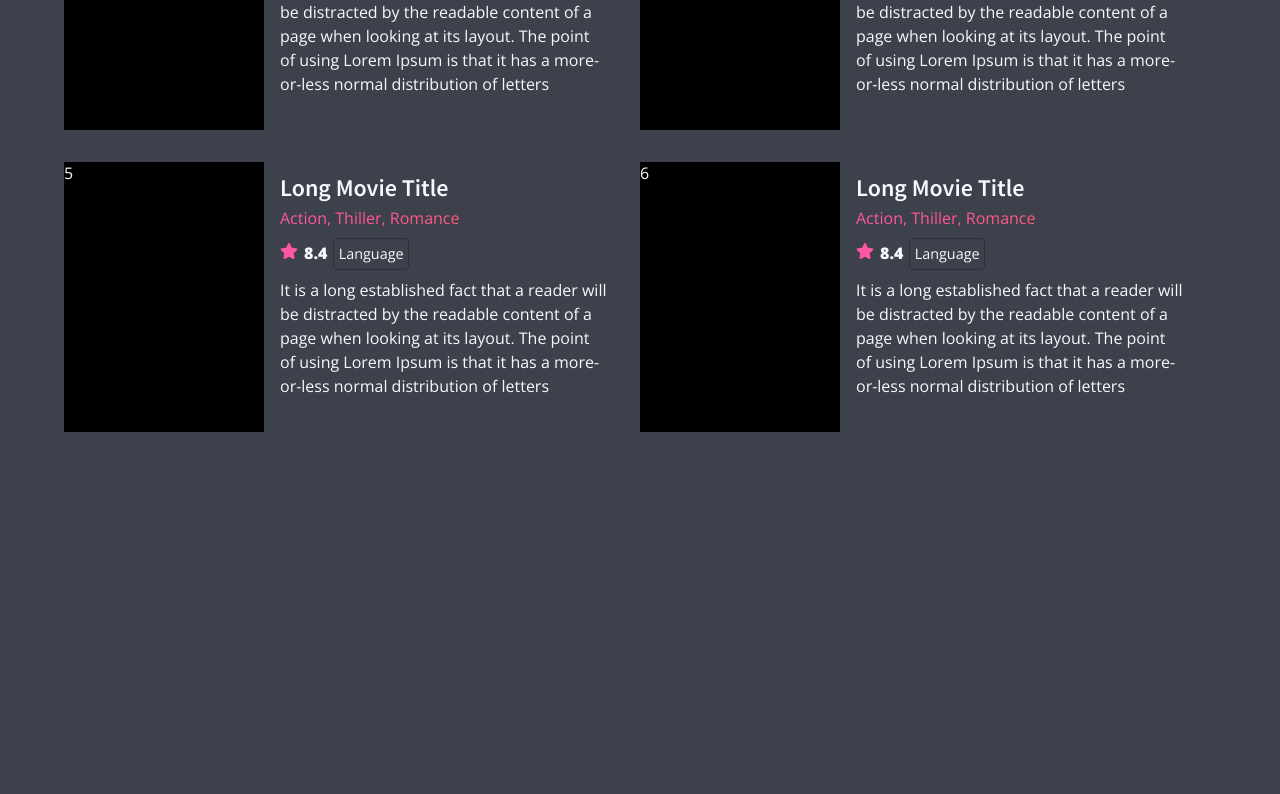
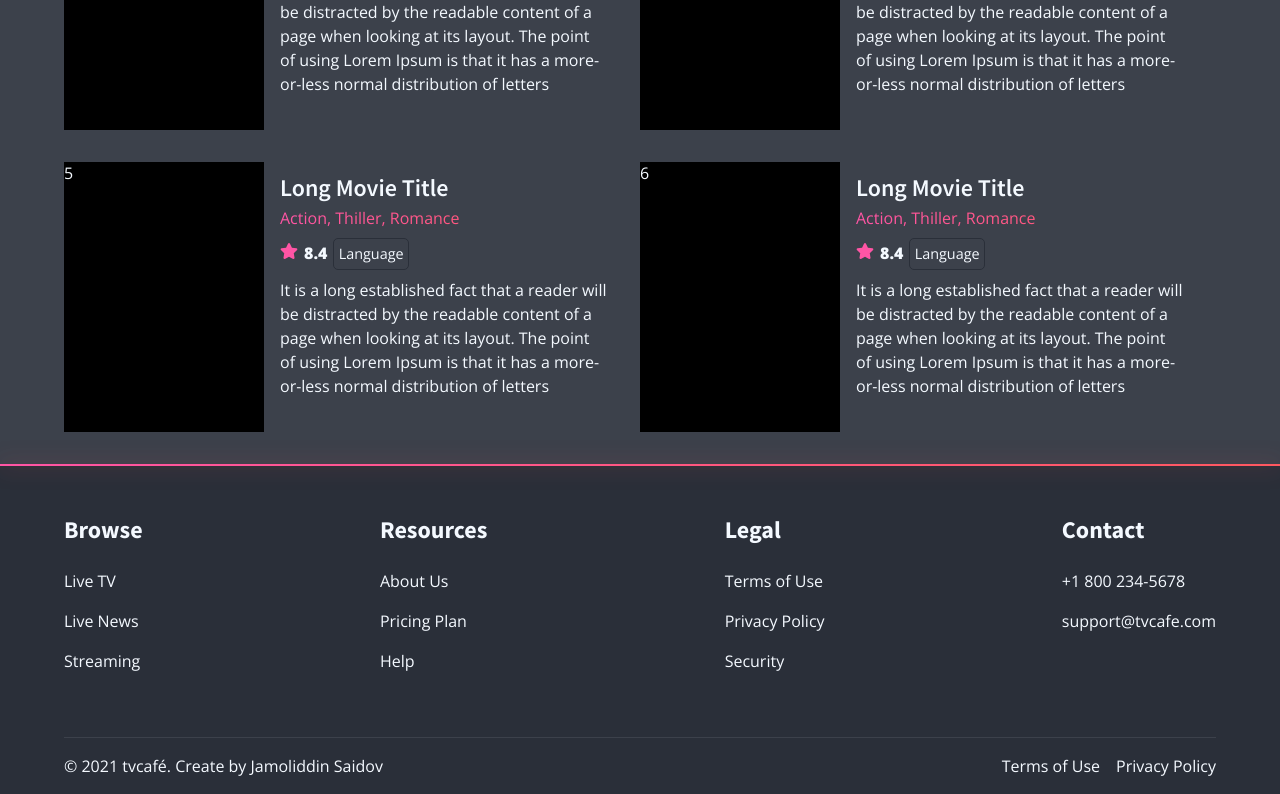
Before and after one commit to jamoliddinsaidov/epam_lab_homework, a React (Create React App) app in the folder react/08_tvcafe/: page / in a window 1280 px wide. Shown: the part 1401-2195 px from the top of the page. Before the commit the page ends 1865 px from the top, so only its background shows below. Built offline with nearby package versions, Linux system fonts and the light colour scheme.

Commit message:
add footer component

```diff
--- /dev/null
+++ b/react/08_tvcafe/src/components/Footer/Footer.js
@@ -0,0 +1,58 @@
+import React from 'react'
+import styled from 'styled-components'
+
+// utils
+import { Container, colors } from '../GlobalStyles'
+import FooterContent from './FooterContent'
+
+const Footer = () => {
+	return (
+		<StyledFooter>
+			<div className='line'></div>
+
+			<FooterContent />
+
+			<StyledFooterCopyright>
+				<span>© 2021 tvcafé. Create by Jamoliddin Saidov</span>
+				<div>
+					<p>Terms of Use</p>
+					<p>Privacy Policy</p>
+				</div>
+			</StyledFooterCopyright>
+		</StyledFooter>
+	)
+}
+
+const StyledFooter = styled.div`
+	width: 100%;
+	background: ${colors.bgNavColor};
+
+	p {
+		cursor: pointer;
+		transition: color 300ms ease;
+		font-weight: 300;
+
+		&:hover {
+			color: ${colors.primaryColorThree};
+		}
+	}
+`
+
+const StyledFooterCopyright = styled(Container)`
+	border-top: 1px solid ${colors.bgBodyColor};
+	padding: 1em 0;
+	display: flex;
+	align-items: baseline;
+	justify-content: space-between;
+
+	div {
+		display: flex;
+		align-items: baseline;
+		justify-content: space-between;
+		p {
+			margin-left: 1em;
+		}
+	}
+`
+
+export default Footer
--- /dev/null
+++ b/react/08_tvcafe/src/components/Footer/FooterContent.js
@@ -0,0 +1,54 @@
+import React from 'react'
+import styled from 'styled-components'
+
+// utils
+import { Container } from '../GlobalStyles'
+import FooterLinks from './FooterLinks'
+
+const FooterContent = () => {
+	const content = [
+		{
+			heading: 'Browse',
+			links: ['Live TV', 'Live News', 'Streaming'],
+		},
+		{
+			heading: 'Resources',
+			links: ['About Us', 'Pricing Plan', 'Help'],
+		},
+		{
+			heading: 'Legal',
+			links: ['Terms of Use', 'Privacy Policy', 'Security'],
+		},
+		{
+			heading: 'Contact',
+			links: ['+1 800 234-5678', 'support@tvcafe.com'],
+		},
+	]
+
+	return (
+		<StyledFooterContainer>
+			{content.map((obj) => (
+				<StyledFooterColumn key={obj.heading}>
+					<h4>{obj.heading}</h4>
+					<FooterLinks obj={obj} />
+				</StyledFooterColumn>
+			))}
+		</StyledFooterContainer>
+	)
+}
+
+const StyledFooterContainer = styled(Container)`
+	display: flex;
+	align-items: baseline;
+	justify-content: space-between;
+	padding: 3em 0;
+`
+
+const StyledFooterColumn = styled.div`
+	h4,
+	p {
+		margin-bottom: 1em;
+	}
+`
+
+export default FooterContent
--- /dev/null
+++ b/react/08_tvcafe/src/components/Footer/FooterLinks.js
@@ -0,0 +1,13 @@
+import React from 'react'
+
+const FooterLinks = ({ obj }) => {
+	return (
+		<>
+			{obj.links.map((link) => (
+				<p key={link}>{link}</p>
+			))}
+		</>
+	)
+}
+
+export default FooterLinks
--- a/react/08_tvcafe/src/components/GlobalStyles.js
+++ b/react/08_tvcafe/src/components/GlobalStyles.js
@@ -26,8 +26,13 @@ export const GlobalStyles = createGlobalStyle`
         &::-webkit-scrollbar{
             width: .4em;
         }
+
+        &::-webkit-scrollbar-track {
+        	background-color: ${colors.primaryColorTwo};
+        }
+
         &::-webkit-scrollbar-thumb{
-            background-color: ${colors.primaryColorTwo};
+            background-color: ${colors.bgNavColor};
         }
     }
 
--- a/react/08_tvcafe/src/components/MovieCarousel/MovieCarousel.js
+++ b/react/08_tvcafe/src/components/MovieCarousel/MovieCarousel.js
@@ -8,7 +8,7 @@ import Carousel from 'react-elastic-carousel'
 // components
 import MovieCardShort from '../MovieCards/MovieCardShort'
 import Arrow from './Arrow'
-import HeaderTitle from '../HeaderTitle'
+import HeaderTitle from '../Titles/HeaderTitle'
 
 const MovieCarousel = () => {
 	const numbers = [1, 2, 3, 4, 5, 6, 7, 8, 9, 10, 11, 12, 13, 14, 15]
--- a/react/08_tvcafe/src/components/HeaderTitle.js
+++ b/react/08_tvcafe/src/components/Titles/HeaderTitle.js
@@ -2,7 +2,7 @@ import React from 'react'
 import styled from 'styled-components'
 
 // utils
-import { Container } from './GlobalStyles'
+import { Container } from '../GlobalStyles'
 
 const HeaderTitle = ({ title }) => {
 	return (
--- a/react/08_tvcafe/src/pages/Home.js
+++ b/react/08_tvcafe/src/pages/Home.js
@@ -3,9 +3,10 @@ import styled from 'styled-components'
 
 // components
 import Search from '../components/Search/Search'
-import HeaderTitle from '../components/HeaderTitle'
+import HeaderTitle from '../components/Titles/HeaderTitle'
 import MovieCarousel from '../components/MovieCarousel/MovieCarousel'
 import HomeMovieList from '../components/MovieList/HomeMovieList'
+import Footer from '../components/Footer/Footer'
 
 // utils
 import { colors, Container } from '../components/GlobalStyles'
@@ -29,7 +30,10 @@ const Home = () => {
 					<button>Help Finding Favorites</button>
 				</StyledHomeOptions>
 			</StyledHomeMovieCategoryContainer>
+
 			<HomeMovieList />
+
+			<Footer />
 		</StyledHome>
 	)
 }
```
